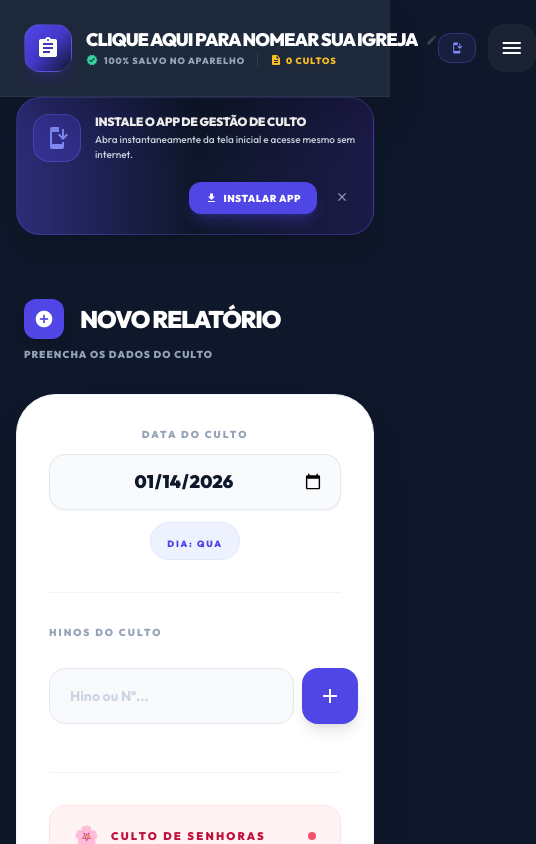
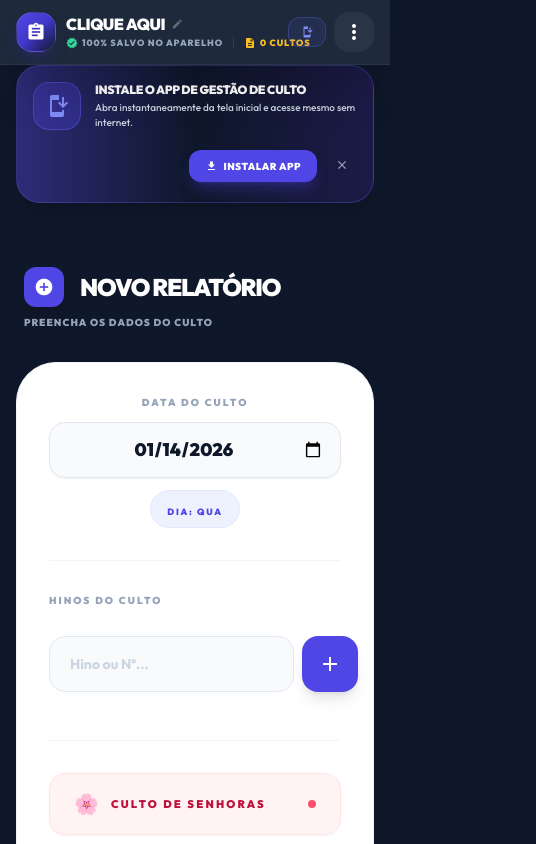
Before and after one commit to viniciuscastrofreitas/Gest-o-de-Cultos, a React (Vite) app: page / in a window 390 px wide. Shown: the top 844 px of the page, 536 px wide, since content can reach past the window. Built offline with nearby package versions, Linux system fonts and the light colour scheme.

Commit message:
feat: add service info helper and improve stability
- Implement helper for identifying special service types
- Add robust Supabase session handling and error recovery
- Fix UI rendering bugs and simplify church name display

```diff
--- a/App.tsx
+++ b/App.tsx
@@ -20,13 +20,33 @@ import { supabase } from './supabase';
 import { PWAInstallButton } from './components/PWAInstallButton';
 import { OfflineBanner } from './components/OfflineBanner';
 
+const getTodayDate = () => {
+  const now = new Date();
+  return `${now.getFullYear()}-${String(now.getMonth() + 1).padStart(2, '0')}-${String(now.getDate()).padStart(2, '0')}`;
+};
+
+const getSpecialServiceInfo = (dateString: string) => {
+  const d = new Date(dateString + 'T12:00:00');
+  const day = d.getDay();
+  if (day === 1) return { name: 'Glorificação', color: 'text-indigo-400' };
+  if (day === 3) return { name: 'Senhoras', color: 'text-rose-400' };
+  if (day === 4) return { name: 'Oração', color: 'text-amber-400' };
+  return null;
+};
+
 const App: React.FC = () => {
   // 1. CARREGAMENTO INSTANTÂNEO DIRETO DO DISCO DO CELULAR (0ms de espera)
-  const cachedInitial = useMemo(() => getImmediateCachedData(), []);
+  const cachedInitial = getImmediateCachedData();
 
   const [activeTab, setActiveTab] = useState<'new' | 'history' | 'attendance' | 'unplayed' | 'learning' | 'praise-ranking' | 'repetition' | 'workers' | 'suggestions' | 'manage-workers' | 'collections' | 'settings'>('new');
   const [history, setHistory] = useState<ServiceRecord[]>(() => cachedInitial?.history || []);
-  const [churchName, setChurchName] = useState<string>(() => cachedInitial?.churchName || 'Clique aqui para nomear sua igreja');
+  const [churchName, setChurchName] = useState<string>(() => {
+    const cached = cachedInitial?.churchName;
+    if (!cached || cached === 'Clique aqui para nomear sua igreja') {
+      return 'Clique aqui';
+    }
+    return cached;
+  });
   const [isEditingChurchName, setIsEditingChurchName] = useState(false);
   const [customSongs, setCustomSongs] = useState<string[]>(() => cachedInitial?.customSongs || []);
   const [praiseCollection, setPraiseCollection] = useState<string[]>(() => {
@@ -51,20 +71,6 @@ const App: React.FC = () => {
   const [hasCheckedCloud, setHasCheckedCloud] = useState(false);
   const lastCloudUpdateRef = useRef<string | null>(null);
   const syncTimeoutRef = useRef<number | null>(null);
-
-  const getTodayDate = () => {
-    const now = new Date();
-    return `${now.getFullYear()}-${String(now.getMonth() + 1).padStart(2, '0')}-${String(now.getDate()).padStart(2, '0')}`;
-  };
-
-  const getSpecialServiceInfo = (dateString: string) => {
-    const d = new Date(dateString + 'T12:00:00');
-    const day = d.getDay();
-    if (day === 1) return { name: 'Glorificação', color: 'text-indigo-400' };
-    if (day === 3) return { name: 'Senhoras', color: 'text-rose-400' };
-    if (day === 4) return { name: 'Oração', color: 'text-amber-400' };
-    return null;
-  };
 
   const todaySpecial = useMemo(() => getSpecialServiceInfo(getTodayDate()), []);
 
@@ -108,7 +114,9 @@ const App: React.FC = () => {
           lastCloudUpdateRef.current = cloudTimestamp;
           const remote = data.json_data;
           if (remote.history) setHistory(remote.history);
-          if (remote.churchName) setChurchName(remote.churchName);
+          if (remote.churchName) {
+            setChurchName(remote.churchName === 'Clique aqui para nomear sua igreja' ? 'Clique aqui' : remote.churchName);
+          }
           if (remote.customSongs) setCustomSongs(remote.customSongs);
           if (remote.customWorkers) setCustomWorkers(remote.customWorkers);
           if (remote.learningList) setLearningList(remote.learningList);
@@ -160,11 +168,21 @@ const App: React.FC = () => {
     window.addEventListener('online', handleOnline);
     window.addEventListener('offline', handleOffline);
 
-    // Recupera sessão com timeout curto para não prender em modo offline
-    supabase.auth.getSession().then(({ data: { session } }) => {
-      setUser(session?.user ?? null);
-    }).catch(() => {
-      // Ignora erro de rede se estiver offline
+    // Recupera sessão com segurança sem quebrar se o token estiver expirado
+    supabase.auth.getSession().then((res) => {
+      if (res.error) {
+        if (res.error.message?.includes('Refresh Token') || res.error.message?.includes('refresh_token')) {
+          supabase.auth.signOut({ scope: 'local' }).catch(() => {});
+        }
+        setUser(null);
+        return;
+      }
+      setUser(res.data?.session?.user ?? null);
+    }).catch((err) => {
+      if (err?.message?.includes('Refresh Token')) {
+        supabase.auth.signOut({ scope: 'local' }).catch(() => {});
+      }
+      setUser(null);
     });
 
     const { data: { subscription: authSub } } = supabase.auth.onAuthStateChange((_event, session) => {
@@ -186,7 +204,9 @@ const App: React.FC = () => {
 
         if (data) {
           if (data.history && data.history.length > 0) setHistory(data.history);
-          if (data.churchName && data.churchName !== 'Clique aqui para nomear sua igreja') setChurchName(data.churchName);
+          if (data.churchName) {
+            setChurchName(data.churchName === 'Clique aqui para nomear sua igreja' ? 'Clique aqui' : data.churchName);
+          }
           if (data.customSongs) setCustomSongs(data.customSongs);
           if (data.customWorkers) setCustomWorkers(data.customWorkers);
           if (data.learningList) setLearningList(data.learningList);
@@ -333,34 +353,37 @@ const App: React.FC = () => {
     const statusText = syncStatus === 'synced' ? 'Nuvem Conectada' : syncStatus === 'syncing' ? 'Sincronizando...' : isLocalSafe ? '100% Salvo no Aparelho' : 'Erro Conexão';
 
     return (
-      <div className="flex items-center gap-3.5">
-        <div className="w-12 h-12 bg-gradient-to-br from-indigo-600 via-indigo-700 to-slate-900 rounded-2xl shadow-lg shadow-indigo-900/40 flex items-center justify-center p-1 border border-white/10 shrink-0 relative overflow-hidden group">
+      <div className="flex items-center gap-2.5 sm:gap-3.5 min-w-0">
+        <div className="w-10 h-10 sm:w-12 sm:h-12 bg-gradient-to-br from-indigo-600 via-indigo-700 to-slate-900 rounded-2xl shadow-lg shadow-indigo-900/40 flex items-center justify-center p-1 border border-white/10 shrink-0 relative overflow-hidden group">
           <div className="absolute inset-0 bg-white/10 opacity-0 group-hover:opacity-100 transition-opacity"></div>
-          <span className="material-icons text-white text-2xl drop-shadow-md">assignment</span>
+          <span className="material-icons text-white text-xl sm:text-2xl drop-shadow-md">assignment</span>
         </div>
         <div className="flex flex-col min-w-0 flex-1">
           {isEditingChurchName ? (
             <input
               autoFocus
-              className="bg-white/10 border-b border-white/30 text-white font-black text-lg outline-none w-full uppercase"
+              className="bg-white/10 border-b border-white/30 text-white font-black text-base sm:text-lg outline-none w-full uppercase"
               value={churchName}
+              placeholder="Nome da Igreja"
               onChange={(e) => setChurchName(e.target.value)}
               onBlur={() => setIsEditingChurchName(false)}
               onKeyDown={(e) => e.key === 'Enter' && setIsEditingChurchName(false)}
             />
           ) : (
-            <div className="flex items-center gap-2 group cursor-pointer" onClick={() => setIsEditingChurchName(true)}>
-              <h1 className="text-white font-black text-lg tracking-tighter leading-tight uppercase whitespace-nowrap overflow-hidden text-ellipsis">{churchName}</h1>
-              <span className="material-icons text-white/20 text-xs group-hover:text-white/60 transition-colors">edit</span>
+            <div className="flex items-center gap-1.5 group cursor-pointer min-w-0" onClick={() => setIsEditingChurchName(true)} title="Clique para nomear sua igreja">
+              <h1 className="text-white font-black text-base sm:text-lg tracking-tight leading-tight uppercase truncate">
+                {churchName}
+              </h1>
+              <span className="material-icons text-white/30 text-xs group-hover:text-white/70 transition-colors shrink-0">edit</span>
             </div>
           )}
-          <div className="flex items-center gap-2 mt-0.5">
-             <div className="flex items-center gap-1.5">
+          <div className="flex items-center gap-2 mt-0.5 min-w-0">
+             <div className="flex items-center gap-1 shrink-0">
                <span className={`material-icons text-[12px] ${statusColor}`}>{statusIcon}</span>
                <span className="text-slate-400 font-black text-[9px] uppercase tracking-widest">{statusText}</span>
              </div>
-             <div className="h-3 w-px bg-white/10 mx-1"></div>
-             <div className="flex items-center gap-1">
+             <div className="h-3 w-px bg-white/10 mx-0.5 shrink-0"></div>
+             <div className="flex items-center gap-1 shrink-0">
                <span className="material-icons text-[12px] text-amber-400">description</span>
                <span className="text-amber-400 font-black text-[9px] uppercase tracking-widest">{history.length} Cultos</span>
              </div>
@@ -457,12 +480,19 @@ const App: React.FC = () => {
         </nav>
       </aside>
 
-      <header className="md:hidden bg-[#1e293b] text-white p-6 sticky top-0 z-[200] flex justify-between items-center shadow-2xl border-b border-white/5">
-        <AppBrand />
-        <div className="flex items-center gap-3">
+      <header className="md:hidden bg-[#1e293b] text-white px-4 py-3 sm:px-6 sm:py-4 sticky top-0 z-[200] flex justify-between items-center gap-2 shadow-2xl border-b border-white/5">
+        <div className="min-w-0 flex-1">
+          <AppBrand />
+        </div>
+        <div className="flex items-center gap-2 shrink-0">
           <PWAInstallButton variant="header" />
-          <button onClick={() => setIsMobileMenuOpen(true)} className="w-12 h-12 bg-white/5 rounded-2xl active:scale-90 transition-transform flex items-center justify-center">
-            <span className="material-icons text-2xl">menu</span>
+          <button
+            onClick={() => setIsMobileMenuOpen(true)}
+            className="w-10 h-10 sm:w-12 sm:h-12 bg-white/5 hover:bg-white/10 rounded-2xl active:scale-90 transition-transform flex items-center justify-center text-white shrink-0"
+            title="Menu de Opções"
+            aria-label="Menu de Opções"
+          >
+            <span className="material-icons text-2xl">more_vert</span>
           </button>
         </div>
       </header>
@@ -471,9 +501,11 @@ const App: React.FC = () => {
         <div className="fixed inset-0 z-[300] md:hidden">
           <div className="absolute inset-0 bg-[#0f172a]/95 backdrop-blur-xl" onClick={() => setIsMobileMenuOpen(false)}></div>
           <div className="absolute top-0 right-0 bottom-0 w-[85%] bg-[#1e293b] shadow-2xl flex flex-col animate-fadeIn border-l border-white/5">
-            <div className="p-8 flex justify-between items-center border-b border-white/5">
-              <AppBrand />
-              <button onClick={() => setIsMobileMenuOpen(false)} className="w-10 h-10 bg-white/5 rounded-full flex items-center justify-center text-white/20"><span className="material-icons">close</span></button>
+            <div className="p-6 sm:p-8 flex justify-between items-center border-b border-white/5 gap-2">
+              <div className="min-w-0 flex-1">
+                <AppBrand />
+              </div>
+              <button onClick={() => setIsMobileMenuOpen(false)} className="w-10 h-10 bg-white/5 rounded-full flex items-center justify-center text-white/40 hover:text-white shrink-0"><span className="material-icons">close</span></button>
             </div>
             <UserHeader />
             <nav className="flex-1 py-4 overflow-y-auto">
--- a/components/PWAInstallButton.tsx
+++ b/components/PWAInstallButton.tsx
@@ -26,7 +26,7 @@ export const PWAInstallButton: React.FC<Props> = ({ variant = 'header' }) => {
     }
   };
 
-  const GuideModal = () => (
+  const renderGuideModal = () => (
     <div className="fixed inset-0 z-[10000] flex items-center justify-center p-4 animate-fadeIn">
       <div className="absolute inset-0 bg-slate-950/70 backdrop-blur-sm" onClick={() => setShowGuideModal(false)} />
       <div className="relative bg-white rounded-3xl p-6 md:p-8 max-w-md w-full shadow-2xl border border-slate-100 text-slate-900 animate-scaleUp">
@@ -144,7 +144,7 @@ export const PWAInstallButton: React.FC<Props> = ({ variant = 'header' }) => {
             </button>
           </div>
         </div>
-        {showGuideModal && <GuideModal />}
+        {showGuideModal && renderGuideModal()}
       </>
     );
   }
@@ -159,7 +159,7 @@ export const PWAInstallButton: React.FC<Props> = ({ variant = 'header' }) => {
         <span className="material-icons text-xs text-indigo-400">install_mobile</span>
         <span className="hidden sm:inline">Instalar App</span>
       </button>
-      {showGuideModal && <GuideModal />}
+      {showGuideModal && renderGuideModal()}
     </>
   );
 };
--- a/components/RepetitionChart.tsx
+++ b/components/RepetitionChart.tsx
@@ -1,4 +1,4 @@
-import React, { useMemo, useState } from 'react';
+import React, { useMemo, useState, useEffect } from 'react';
 import { ServiceRecord, SongStats } from '../types';
 import { matchesCategory } from '../utils/praiseCategories';
 
@@ -69,7 +69,7 @@ export const RepetitionChart: React.FC<Props> = ({ history }) => {
     return Array.from(years).sort((a, b) => b - a);
   }, [history]);
 
-  useMemo(() => {
+  useEffect(() => {
     if (!availableYears.includes(selectedYear) && availableYears.length > 0) {
       setSelectedYear(availableYears[0]);
     }
--- a/db.ts
+++ b/db.ts
@@ -16,6 +16,9 @@ export const getImmediateCachedData = (): AppData | null => {
     const raw = localStorage.getItem(LOCAL_STORAGE_KEY);
     if (raw) {
       const parsed = JSON.parse(raw);
+      if (parsed && parsed.churchName === 'Clique aqui para nomear sua igreja') {
+        parsed.churchName = 'Clique aqui';
+      }
       return parsed;
     }
   } catch (err) {
```
Also changed, not shown: supabase.ts (+18 -1 lines).
